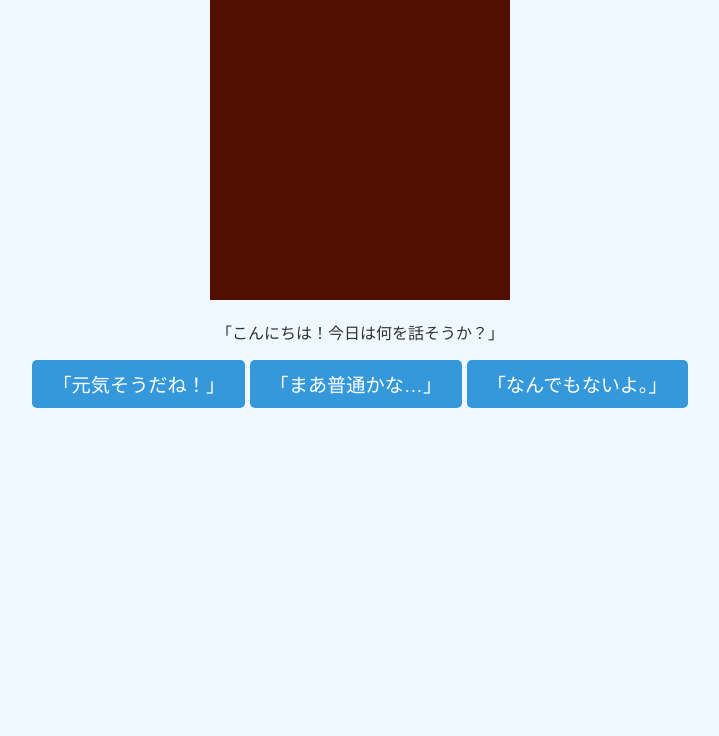
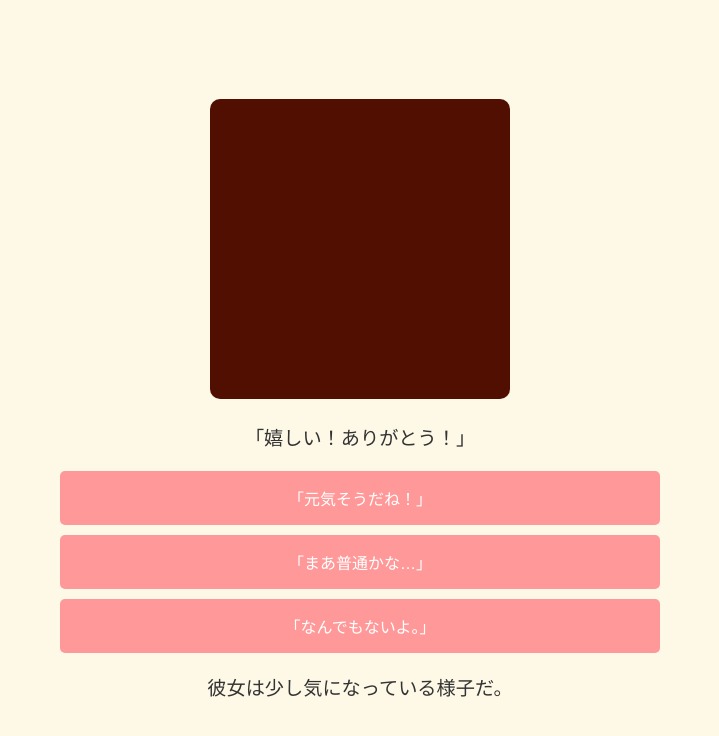
Before and after one commit to kuhamihaku/Project2412_01, a plain HTML site: page index.html in a window 1280 px wide. Both pictures are taken after a click on the button "「元気そうだね！」". Shown: the whole page, without its empty margins (280-999 px from the left). Drawn offline with Linux system fonts and the light colour scheme.

Commit message:
no message

```diff
--- a/script.js
+++ b/script.js
@@ -1,17 +1,38 @@
-let score = 0;
+const dialogueText = document.getElementById("dialogue-text");
+const choices = document.querySelectorAll(".choice");
+const result = document.getElementById("result");
 
-const scoreDisplay = document.getElementById("score");
-const clickButton = document.getElementById("clickButton");
-const messageDisplay = document.getElementById("message");
+let affection = 0; // 好感度
 
-clickButton.addEventListener("click", () => {
-    score++;
-    scoreDisplay.textContent = `Score: ${score}`;
+choices.forEach(choice => {
+    choice.addEventListener("click", () => {
+        const reaction = choice.getAttribute("data-reaction");
 
-    if (score >= 10) {
-        messageDisplay.textContent = "You win!";
-        clickButton.disabled = true;
-        clickButton.style.backgroundColor = "#95a5a6";
-        clickButton.style.cursor = "not-allowed";
+        // 選択肢による反応を分岐
+        if (reaction === "positive") {
+            dialogueText.textContent = "「嬉しい！ありがとう！」";
+            affection += 10;
+        } else if (reaction === "neutral") {
+            dialogueText.textContent = "「そうなんだ。まあまあだね。」";
+            affection += 5;
+        } else if (reaction === "negative") {
+            dialogueText.textContent = "「そっか…ちょっと残念だな。」";
+            affection -= 5;
+        }
+
+        // 好感度を結果表示
+        updateResult();
+    });
+});
+
+function updateResult() {
+    if (affection >= 20) {
+        result.textContent = "彼女はあなたに好意を持ち始めた！";
+    } else if (affection >= 10) {
+        result.textContent = "彼女は少し気になっている様子だ。";
+    } else if (affection < 0) {
+        result.textContent = "彼女はちょっと悲しそうだ…";
+    } else {
+        result.textContent = "彼女はまだ普通の態度だ。";
     }
-});
+}
--- a/style.css
+++ b/style.css
@@ -1,43 +1,56 @@
 body {
-    font-family: Arial, sans-serif;
-    text-align: center;
-    background-color: #f0f8ff;
-    color: #333;
+    font-family: "Arial", sans-serif;
     margin: 0;
     padding: 0;
+    background-color: #fef8e6;
+    display: flex;
+    justify-content: center;
+    align-items: center;
+    height: 100vh;
+    overflow: hidden;
 }
 
-#game {
-    margin-top: 100px;
+#game-container {
+    width: 90%;
+    max-width: 600px;
+    text-align: center;
 }
 
-h1 {
-    font-size: 2.5em;
-    color: #2c3e50;
+#character img {
+    width: 100%;
+    max-width: 300px;
+    border-radius: 10px;
 }
 
-#score {
-    font-size: 1.5em;
+#dialogue {
     margin: 20px 0;
+    font-size: 1.2em;
+    color: #333;
 }
 
-button {
-    font-size: 1.2em;
-    padding: 10px 20px;
-    background-color: #3498db;
-    color: #fff;
+#choices {
+    display: flex;
+    flex-direction: column;
+    gap: 10px;
+}
+
+.choice {
+    background-color: #ff9999;
     border: none;
+    padding: 15px;
+    font-size: 1em;
+    color: white;
     border-radius: 5px;
     cursor: pointer;
-    transition: background-color 0.3s ease;
+    transition: 0.3s;
 }
 
-button:hover {
-    background-color: #2980b9;
+.choice:hover {
+    background-color: #ff6666;
 }
 
-#message {
+#result {
+    margin-top: 20px;
     font-size: 1.2em;
-    margin-top: 20px;
-    color: #27ae60;
+    color: #333;
 }
```
